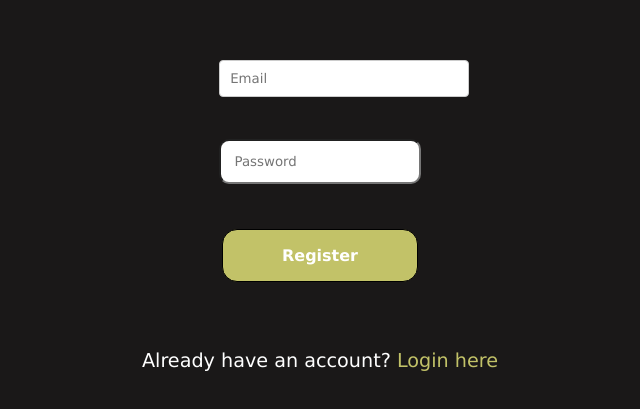
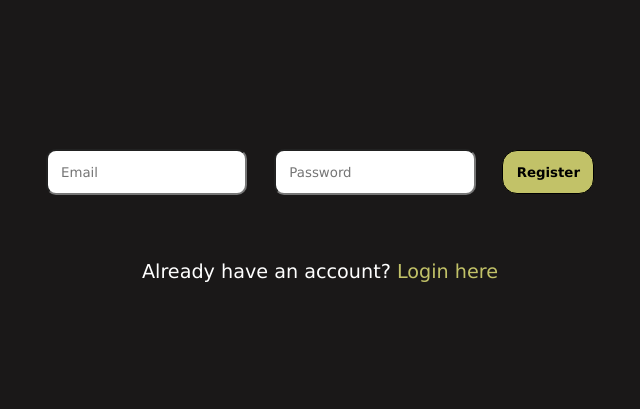
Before and after one commit to AK5200/deals_dray, a React (Create React App) app in the folder frontend/: page /register in a window 1280 px wide. Shown: the part 189-598 px from the top of the page, without its empty margins (328-968 px from the left). Built offline with nearby package versions, Linux system fonts and the light colour scheme.

Commit message:
[Anupam] finished deals_dray project

```diff
--- a/frontend/src/components/index.css
+++ b/frontend/src/components/index.css
@@ -302,39 +302,39 @@ body{
     font-family: 'Lucida Sans', 'Lucida Sans Regular', 'Lucida Grande', 'Lucida Sans Unicode', Geneva, Verdana, sans-serif;
   }
 
-  h1 {
+  .container1>h1 {
     font-size: 28px;
     margin-bottom: 20px;
     text-align: center;
   }
 
-  form {
+  .container1>form {
     display: flex;
     flex-direction: column;
     gap: 15px;
   }
 
-  label {
+  .container1>label {
     font-size: 16px;
     font-weight: bold;
   }
 
-  input[type="text"],
-  input[type="email"],
-  input[type="file"] {
+  .container1>input[type="text"],
+  .container1>input[type="email"],
+  .container>input[type="file"] {
     border: 1px solid #ccc;
     border-radius: 4px;
     padding: 10px;
     width: 100%;
   }
 
-  input[type="text"]:focus,
-  input[type="email"]:focus {
+  .container1>input[type="text"]:focus,
+  .container1>input[type="email"]:focus {
     border-color: #007bff;
     outline: none;
   }
 
-  button {
+  .container1>button {
     background-color: #007bff;
     color: white;
     border: none;
@@ -344,7 +344,7 @@ body{
     font-size: 16px;
   }
 
-  button:hover {
+  .container1>input:hover {
     background-color: #0056b3;
   }
 
```
